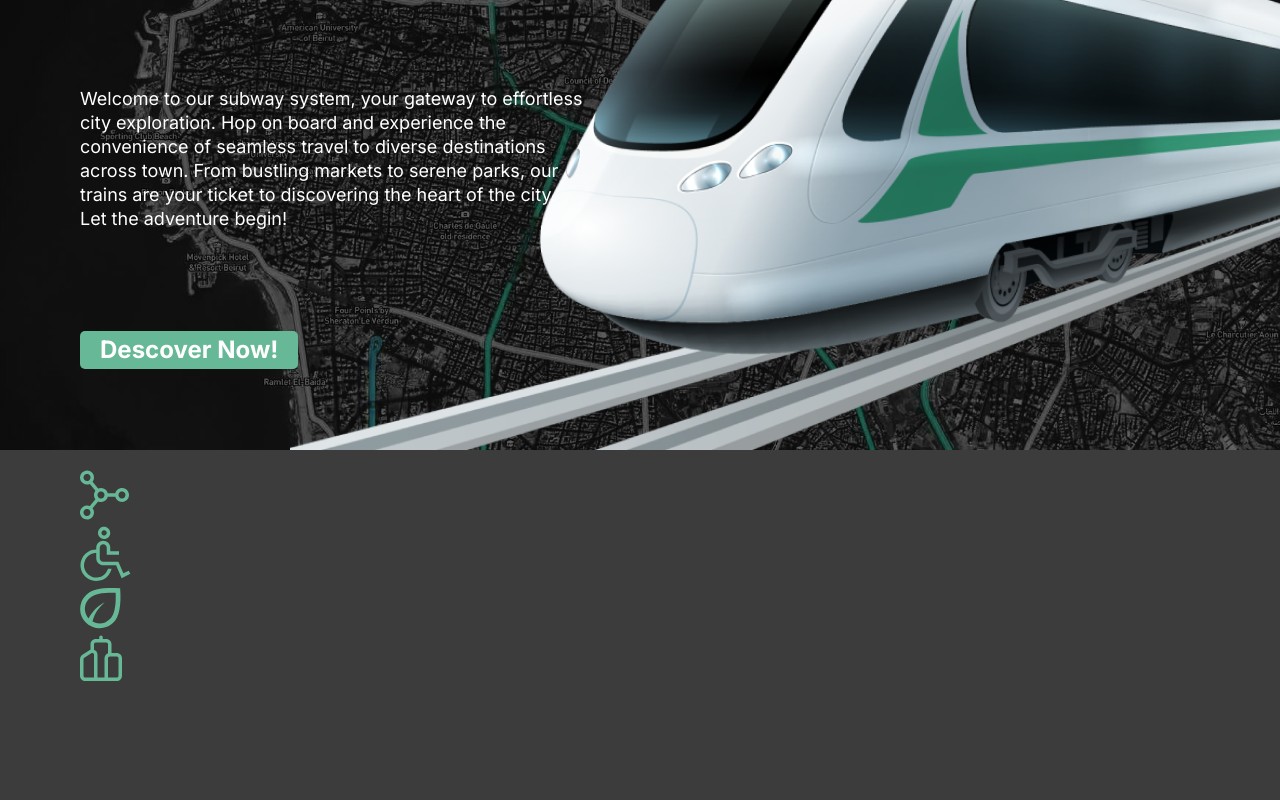
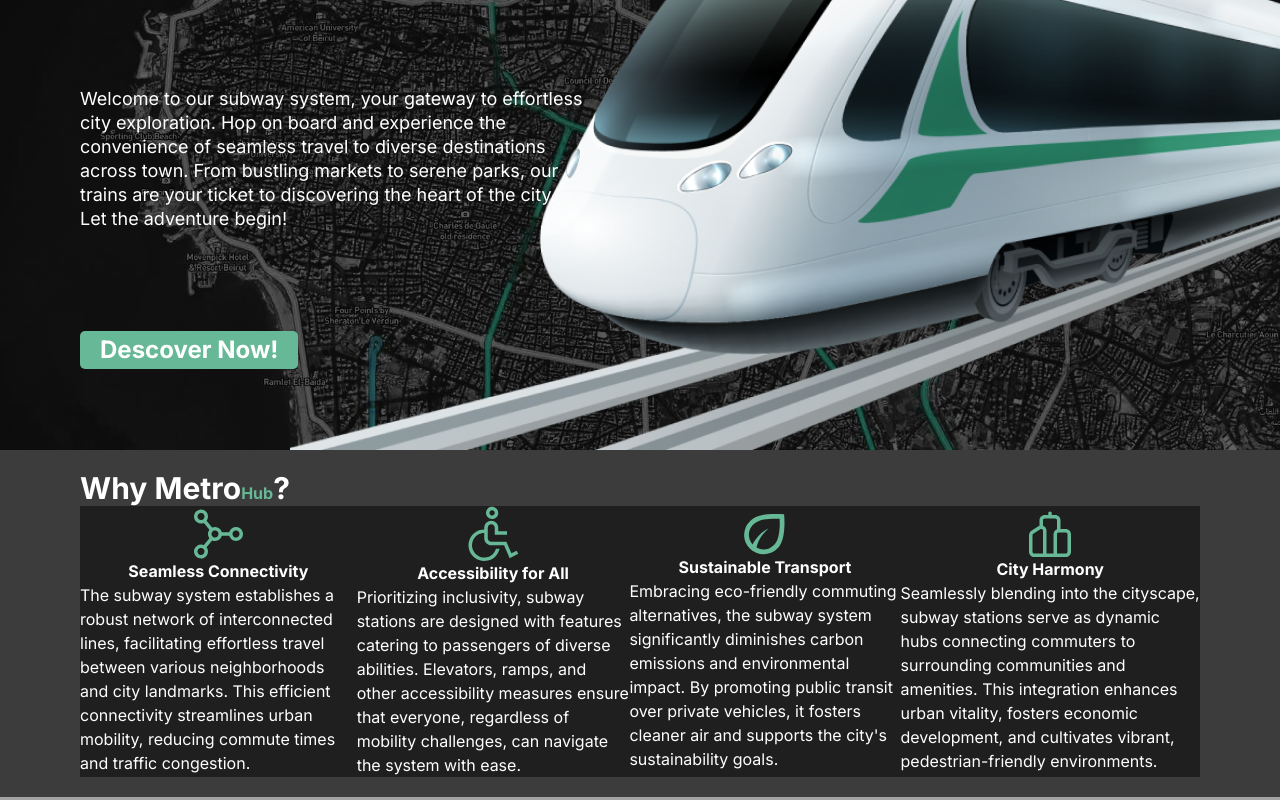
Before and after one commit to anthonytoumaibrahim/subway-system, a React (Create React App) app in the folder frontend/: page / in a window 1280 px wide. Shown: the part 334-1134 px from the top of the page. Before the commit the page ends 1041 px from the top, so only its background shows below. Built offline with nearby package versions, Linux system fonts and the light colour scheme; what pigeon-maps would draw is missing.

Commit message:
added FeatureCard component

```diff
--- a/frontend/src/pages/users/Home/components/FeatureCard/index.jsx
+++ b/frontend/src/pages/users/Home/components/FeatureCard/index.jsx
@@ -1,9 +1,12 @@
 import React from 'react'
+import "./style.css"
 
-const FeatureCard = ({icon}) => {
+const FeatureCard = ({icon, heading, text}) => {
   return (
-    <div>
-      <img src={icon} alt="" />
+    <div className='flex column center  feature-wrapper  bg-dark-gray-col'>
+      <img className='icon' src={icon} alt="icon" />
+      <h5>{heading}</h5>
+      <p>{text}</p>
     </div>
   )
 }
--- a/frontend/src/pages/users/Home/components/Features/index.jsx
+++ b/frontend/src/pages/users/Home/components/Features/index.jsx
@@ -1,5 +1,6 @@
 import React from 'react'
 import FeatureCard from '../FeatureCard'
+import "./style.css"
 import hub from "../../../../../assets/icons/home/hub.svg"
 import weelChair from "../../../../../assets/icons/home/weel_chair.svg"
 import eco from "../../../../../assets/icons/home/eco.svg"
@@ -7,19 +8,34 @@ import building from "../../../../../assets/icons/home/building.svg"
 
 const Features = () => {
   return (
-    <div className='user-container'>
+    <div className='flex column features-container user-container'>
+
+      <h1>Why Metro<span className='text-primary'>Hub</span>?</h1>
+      <div className='flex space-between'>
         <FeatureCard
         icon={hub}
+        heading={"Seamless Connectivity"}
+        text={"The subway system establishes a robust network of interconnected lines, facilitating effortless travel between various neighborhoods and city landmarks. This efficient connectivity streamlines urban mobility, reducing commute times and traffic congestion."}
         />
+
         <FeatureCard
         icon={weelChair}
+        heading={"Accessibility for All"}
+        text={"Prioritizing inclusivity, subway stations are designed with features catering to passengers of diverse abilities. Elevators, ramps, and other accessibility measures ensure that everyone, regardless of mobility challenges, can navigate the system with ease."}
         />
+
         <FeatureCard
         icon={eco}
+        heading={"Sustainable Transport"}
+        text={"Embracing eco-friendly commuting alternatives, the subway system significantly diminishes carbon emissions and environmental impact. By promoting public transit over private vehicles, it fosters cleaner air and supports the city's sustainability goals."}
         />
+
         <FeatureCard
         icon={building}
+        heading={"City Harmony"}
+        text={"Seamlessly blending into the cityscape, subway stations serve as dynamic hubs connecting commuters to surrounding communities and amenities. This integration enhances urban vitality, fosters economic development, and cultivates vibrant, pedestrian-friendly environments."}
         />
+      </div>
     </div>
   )
 }
--- a/frontend/src/pages/users/Home/index.jsx
+++ b/frontend/src/pages/users/Home/index.jsx
@@ -1,4 +1,5 @@
 import React from 'react'
+import "./style.css"
 import Hero from './components/Hero'
 import Features from './components/Features'
 
@@ -7,6 +8,7 @@ const Home = () => {
     <div>
       <Hero/>
       <Features/>
+      <div className='separator-div'></div>
     </div>
   )
 }
--- a/frontend/src/pages/users/Home/style.css
+++ b/frontend/src/pages/users/Home/style.css
@@ -0,0 +1,8 @@
+.separator-div{
+  height: 3px;
+  width: 100%;
+  max-width: 1440px;
+  margin-left: auto;
+  margin-right: auto;
+  background-color: #A3A3A3;
+}
```
Also changed, not shown: frontend/src/pages/users/Home/components/Features/style.css (line endings or trailing spaces). Lines whose indentation alone changed are shown as unchanged.
